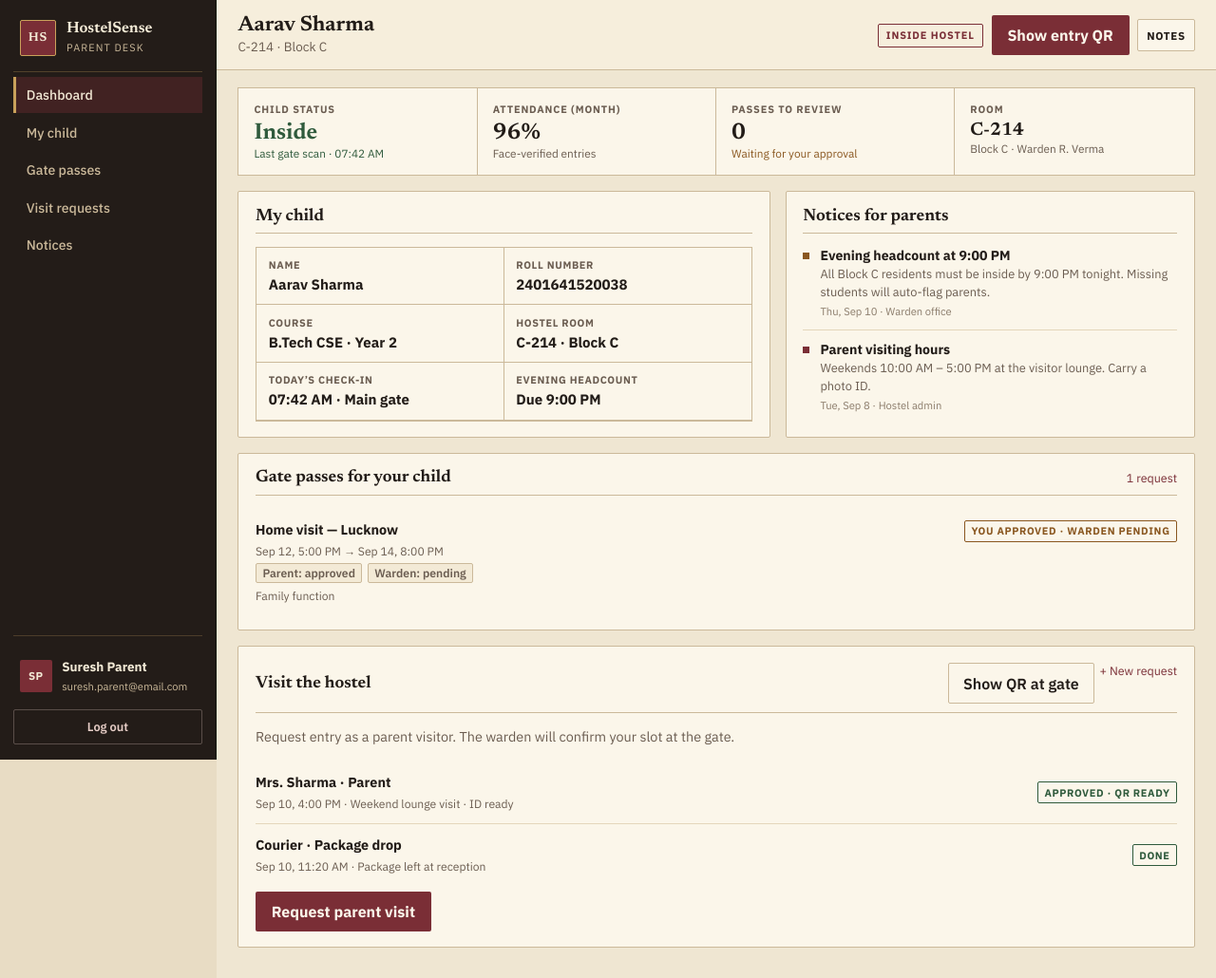
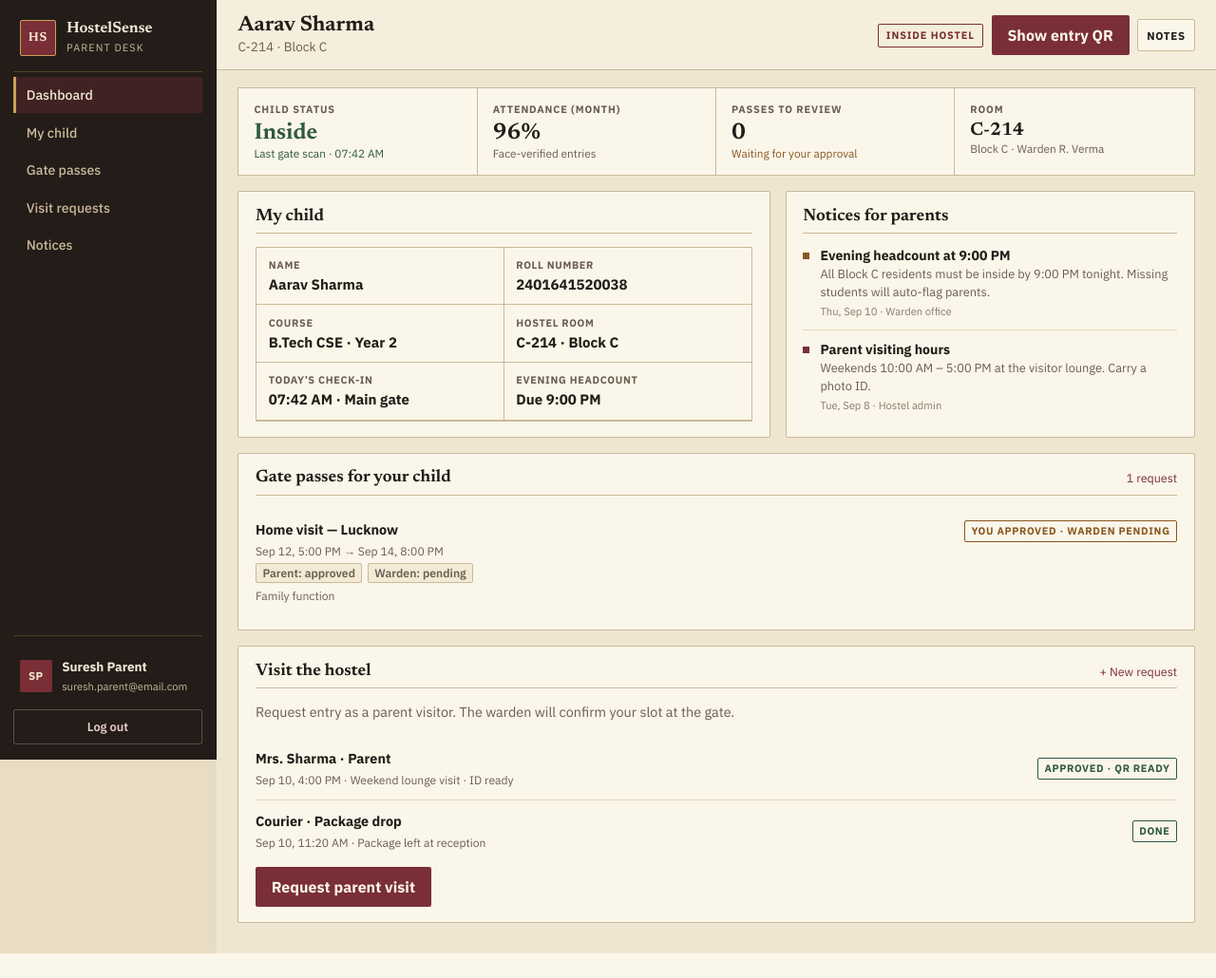
Before and after one commit to Apoorv6051/hostelSense, a Flask app: page /parent in a window 1280 px wide. Shown: the whole page at 95% size. After the commit the page ends 1004 px from the top, so only its background shows below. Run offline with Flask 3, Linux system fonts and the light colour scheme; data comes from the database, SQL or seed files in the repository; data that the repository does not hold is empty.

Commit message:
Remove duplicate parent QR action
Keep the top-bar Show entry QR control and remove the redundant QR button from the visitor card.

Co-authored-by: Copilot <223556219+Copilot@users.noreply.github.com>

```diff
--- a/templates/parent.html
+++ b/templates/parent.html
@@ -160,10 +160,7 @@
         <section class="card" id="visitors">
           <div class="card-head">
             <h2>Visit the hostel</h2>
-            <div class="btn-row">
-              <button type="button" class="btn-secondary" id="show-visitor-qr">Show QR at gate</button>
-              <a class="link-sm" href="/visit-request">+ New request</a>
-            </div>
+            <a class="link-sm" href="/visit-request">+ New request</a>
           </div>
           <p style="color:var(--muted);font-size:0.9rem;margin-bottom:1rem;line-height:1.5;">
             Request entry as a parent visitor. The warden will confirm your slot at the gate.
@@ -397,7 +394,6 @@
     }
 
     document.getElementById("show-entry-qr").addEventListener("click", showLatestVisitorQr);
-    document.getElementById("show-visitor-qr").addEventListener("click", showLatestVisitorQr);
     document.getElementById("close-gate-qr").addEventListener("click", () => {
       document.getElementById("gate-qr-modal").classList.add("hidden");
     });
```
